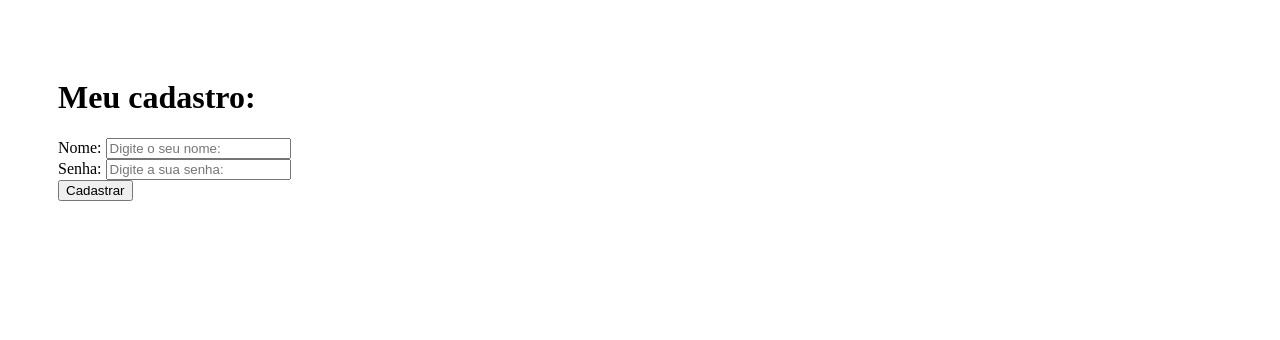
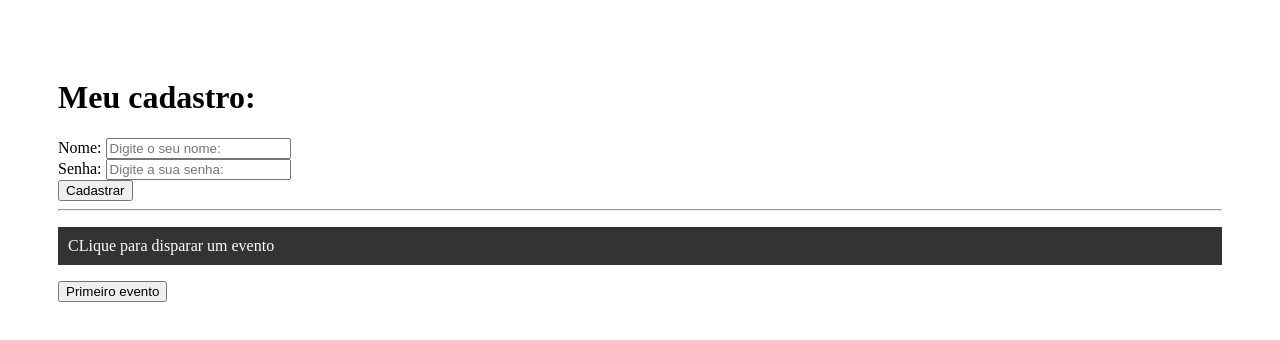
Before and after one commit to TawanDeodato/Estudos-react, a React (Create React App) app in the folder teste/: page / in a window 1280 px wide. Shown: the top 340 px of the page. Built offline with nearby package versions, Linux system fonts and the light colour scheme.

Commit message:
Estudos sobre eventos por props em react

```diff
--- a/teste/src/App.js
+++ b/teste/src/App.js
@@ -1,10 +1,13 @@
 import './App.css';
 import Form from './components/Form';
+import Evento from './components/Evento';
 
 function App() {
   return (
     <div>
       <Form />
+      <hr />
+      <Evento />
     </div>
   );
 }
--- /dev/null
+++ b/teste/src/components/Button.js
@@ -0,0 +1,5 @@
+function Button(props) {
+    return <button onClick={props.event}>{props.text}</button>
+}
+
+export default Button
--- a/teste/src/components/Evento.js
+++ b/teste/src/components/Evento.js
@@ -1,3 +1,5 @@
+import Button from "./Button"
+
 function Evento() {
     function meuEvento() {
         window.alert("Botão ativado")
@@ -6,7 +8,7 @@ function Evento() {
     return (
         <div>
             <p>CLique para disparar um evento</p>
-            <button onClick={meuEvento}>Ativar!</button>
+            <Button event={meuEvento} text="Primeiro evento" />
         </div>
     )
 }
--- a/teste/src/components/Form.js
+++ b/teste/src/components/Form.js
@@ -3,7 +3,7 @@ import { useState } from 'react'
 function Form() {
   function cadastrarUsuario(evt) {
     evt.preventDefault();
-    console.log(`O Usuário ${name} foi cadastrado com sucesso!`)
+    console.log(`O Usuário ${name} foi cadastrado com a senha ${senha}`)
   }
 
   const [name, setName] = useState()
```
